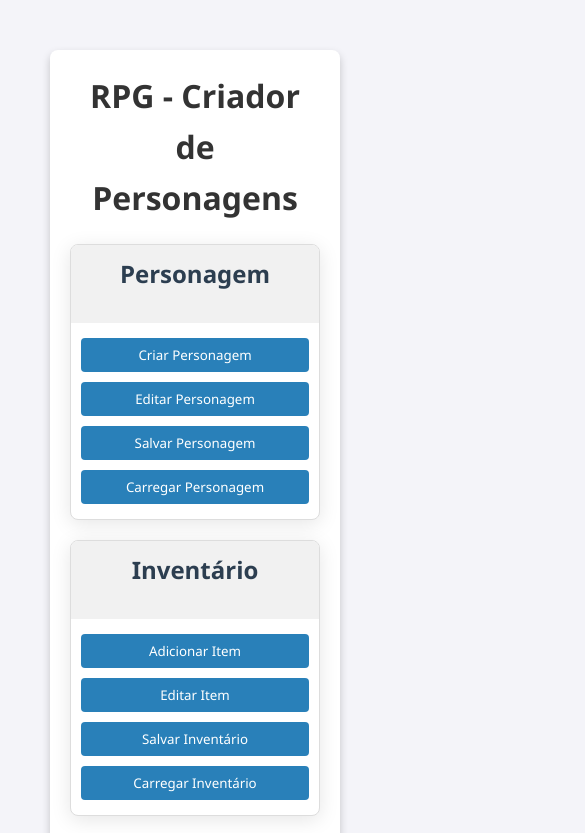
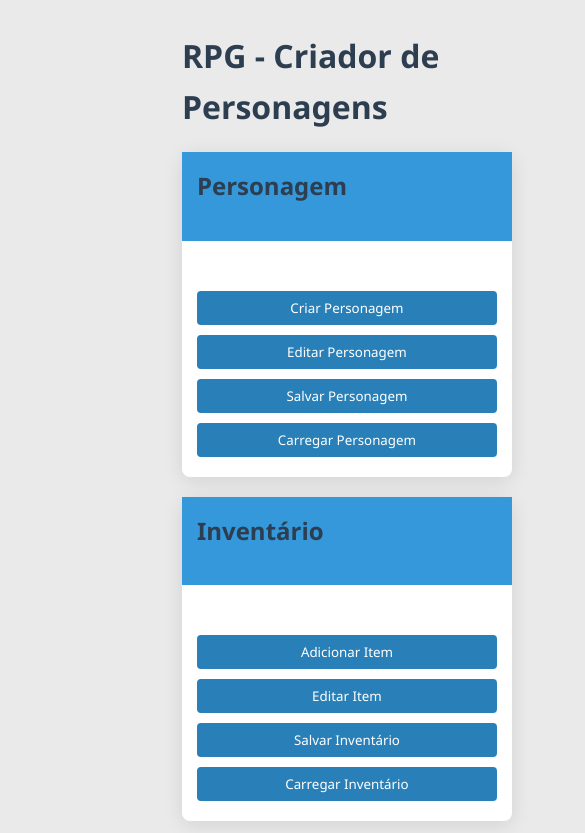
Before and after one commit to TheMasterRPG/meu-jogo-rpg, a plain HTML site: page index.html in a window 390 px wide. Shown: the top 833 px of the page, 585 px wide, since content can reach past the window. Drawn offline with Linux system fonts and the light colour scheme.

Commit message:
Update index.html

```diff
--- a/index.html
+++ b/index.html
@@ -5,37 +5,60 @@
     <meta name="viewport" content="width=device-width, initial-scale=1.0">
     <title>RPG - Criador de Personagens</title>
     <link rel="stylesheet" href="estilo.css">
-    <style>
-        /* Centralizar o contêiner na tela */
-        body {
-            display: flex;
-            justify-content: center;
-            align-items: center;
-            min-height: 100vh;
-            margin: 0;
-            background-color: #f4f4f9;
-            font-family: Arial, sans-serif;
-        }
+</head>
+<body>
+    <div class="container">
+        <h1>RPG - Criador de Personagens</h1>
 
-        .container {
-            width: 90%;
-            max-width: 800px;
-            margin: 20px;
-            padding: 20px;
-            background-color: #ffffff;
-            box-shadow: 0 4px 8px rgba(0, 0, 0, 0.2);
-            border-radius: 8px;
-        }
+        <div id="card-personagem" class="card">
+            <div class="card-header" onclick="toggleCard('card-personagem')">
+                <h2>Personagem</h2>
+            </div>
+            <div class="card-content" id="resultado-criacao" style="display: none;">
+                <!-- Conteúdo do personagem -->
+                <p>Detalhes do personagem aqui.</p>
+            </div>
+            <div class="card-actions">
+                <button id="criar-personagem-button">Criar Personagem</button>
+                <button id="editar-personagem-button">Editar Personagem</button>
+                <button id="salvar-personagem-button">Salvar Personagem</button>
+                <button id="carregar-personagem-button">Carregar Personagem</button>
+            </div>
+        </div>
 
-        h1 {
-            text-align: center;
-            color: #333;
-        }
+        <div id="card-inventario" class="card">
+            <div class="card-header" onclick="toggleCard('card-inventario')">
+                <h2>Inventário</h2>
+            </div>
+            <div class="card-content" id="lista-inventario" style="display: none;">
+                <!-- Conteúdo do inventário -->
+                <p>Itens do inventário aqui.</p>
+            </div>
+            <div class="card-actions">
+                <button id="adicionar-item-button">Adicionar Item</button>
+                <button id="editar-inventario-button">Editar Item</button>
+                <button id="salvar-inventario-button">Salvar Inventário</button>
+                <button id="carregar-inventario-button">Carregar Inventário</button>
+            </div>
+        </div>
 
-        .card {
-            margin-bottom: 20px;
-            border: 1px solid #ddd;
-            border-radius: 8px;
+        <div id="card-anotacoes" class="card">
+            <div class="card-header" onclick="toggleCard('card-anotacoes')">
+                <h2>Anotações</h2>
+            </div>
+            <div class="card-content" style="display: none;">
+                <textarea id="anotacoes-textarea" rows="5" cols="30"></textarea>
+            </div>
+            <div class="card-actions">
+                <button id="salvar-anotacoes-button">Salvar Anotações</button>
+                <button id="carregar-anotacoes-button">Carregar Anotações</button>
+            </div>
+        </div>
+    </div>
+    <script src="script.js"></script>
+</body>
+</html>
+
             overflow: hidden;
         }
 
```
